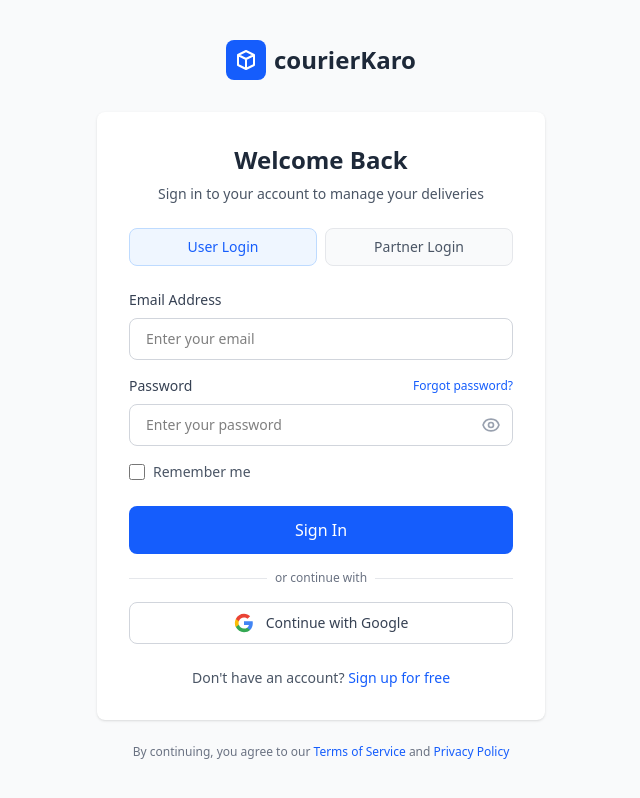
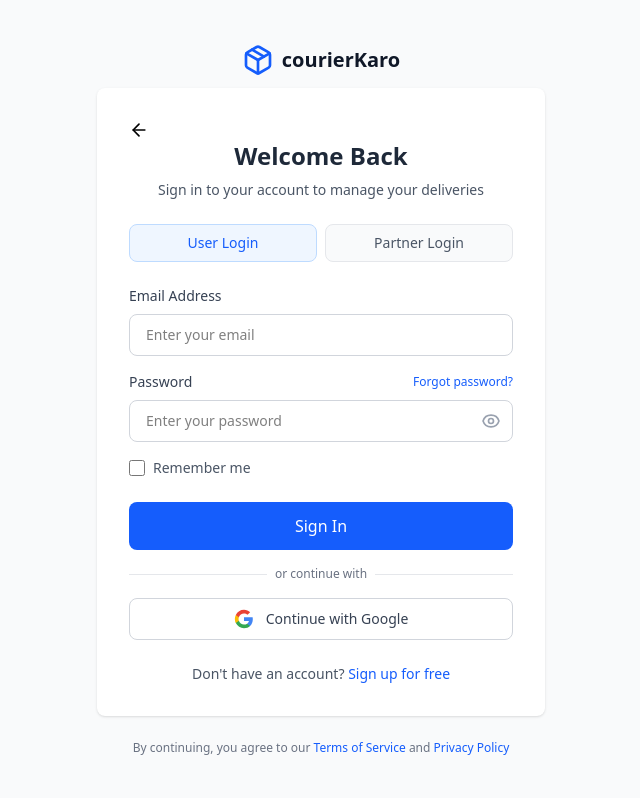
Before and after one commit to Aakarshpandey/CDAC-Courier-Service-Management, a React (Vite) app in the folder Frontend/Courier-Service-Management/: page /login in a window 1280 px wide. Shown: the whole page, without its empty margins (319-959 px from the left). Built offline with nearby package versions, Linux system fonts and the light colour scheme.

Commit message:
changed Logo to Logo Component and added back arrow

```diff
--- /dev/null
+++ b/Frontend/Courier-Service-Management/src/components/Logo/Logo.jsx
@@ -0,0 +1,13 @@
+import { Package } from 'lucide-react';
+import { Link } from 'react-router-dom';
+
+function Logo() {
+    return (
+        <div className="flex items-center space-x-2">
+            <Package className="w-8 h-8 text-blue-600" />
+            <a href="/home" className="text-xl font-bold text-gray-900 hover:text-blue-600 transition">courierKaro</a>
+        </div>
+    )
+}
+
+export default Logo
--- a/Frontend/Courier-Service-Management/src/pages/BecomePartner/BecomePartner.jsx
+++ b/Frontend/Courier-Service-Management/src/pages/BecomePartner/BecomePartner.jsx
@@ -1,6 +1,7 @@
 import React, { useState } from 'react';
 import { ArrowLeft, User, Car, FileText, Briefcase, IndianRupee, Clock, Star, Check } from 'lucide-react';
 import { Link } from 'react-router-dom';
+import Logo from '../../components/Logo/Logo';
 
 
 const BecomePartner = () => {
@@ -51,12 +52,12 @@ const BecomePartner = () => {
     <div className="min-h-screen bg-gray-50">
       {/* Header */}
       <header className="bg-white shadow-sm">
+
         <div className="max-w-7xl mx-auto px-6 py-4 flex items-center justify-between">
+
           <div className="flex items-center gap-2">
-            <div className="w-8 h-8 bg-blue-600 rounded-lg flex items-center justify-center">
-              <div className="w-4 h-4 border-2 border-white rounded"></div>
-            </div>
-            <span className="font-semibold text-xl text-gray-900">courierKaro</span>
+             <a href='/home'><ArrowLeft className="w-5 h-5" /></a>
+            <Logo/>
           </div>
 
           <nav className="hidden md:flex items-center gap-8">
--- a/Frontend/Courier-Service-Management/src/pages/Home/Home.jsx
+++ b/Frontend/Courier-Service-Management/src/pages/Home/Home.jsx
@@ -1,6 +1,7 @@
 import React from 'react';
 import { Package, Clock, Shield, MapPin, Check } from 'lucide-react';
 import { Link } from 'react-router-dom';
+import Logo from '../../components/Logo/Logo';
 
 export default function Home() {
   return (
@@ -10,10 +11,7 @@ export default function Home() {
         <div className="max-w-7xl mx-auto px-4 sm:px-6 lg:px-8">
           <div className="flex justify-between items-center h-16">
             {/* Logo */}
-            <div className="flex items-center space-x-2">
-              <Package className="w-8 h-8 text-blue-600" />
-              <span className="text-xl font-bold text-gray-900">courierKaro</span>
-            </div>
+            <Logo/>
 
             {/* Navigation Links */}
             <div className="hidden md:flex space-x-8">
--- a/Frontend/Courier-Service-Management/src/pages/Login/Login.jsx
+++ b/Frontend/Courier-Service-Management/src/pages/Login/Login.jsx
@@ -1,6 +1,8 @@
 import { useState } from "react";
 import { Link } from "react-router-dom";
+import {ArrowLeft } from "lucide-react";
 import toast from "react-hot-toast";
+import Logo from "../../components/Logo/Logo";
 export default function Login() {
   const [activeTab, setActiveTab] = useState("user");
   const [email, setEmail] = useState("");
@@ -33,31 +35,15 @@ export default function Login() {
     <div className="min-h-screen bg-gray-50 flex items-center justify-center p-4">
       <div className="w-full max-w-md">
         {/* Logo */}
-        <div className="text-center mb-8">
-          <div className="flex items-center justify-center gap-2">
-            <div className="w-10 h-10 bg-blue-600 rounded-lg flex items-center justify-center">
-              <svg
-                className="w-6 h-6 text-white"
-                fill="none"
-                stroke="currentColor"
-                viewBox="0 0 24 24"
-              >
-                <path
-                  strokeLinecap="round"
-                  strokeLinejoin="round"
-                  strokeWidth={2}
-                  d="M20 7l-8-4-8 4m16 0l-8 4m8-4v10l-8 4m0-10L4 7m8 4v10M4 7v10l8 4"
-                />
-              </svg>
-            </div>
-            <span className="text-2xl font-semibold text-gray-800">
-              courierKaro
-            </span>
+          <div className="flex items-center justify-center mb-3">
+
+            <Logo/>
           </div>
-        </div>
+
 
         {/* Main Card */}
         <div className="bg-white rounded-lg shadow-sm p-8">
+          <a href='/home'><ArrowLeft className="w-5 h-5" /></a>
           {/* Welcome Header */}
           <div className="text-center mb-6">
             <h1 className="text-2xl font-bold text-gray-800 mb-2">
--- a/Frontend/Courier-Service-Management/src/pages/Registration/Registration.jsx
+++ b/Frontend/Courier-Service-Management/src/pages/Registration/Registration.jsx
@@ -1,6 +1,7 @@
 import React, { useState } from "react";
-import { Eye, EyeOff, Package, User, Briefcase } from "lucide-react";
+import { Eye, EyeOff, Package, User, Briefcase, ArrowLeft } from "lucide-react";
 import toast from "react-hot-toast";
+import Logo from "../../components/Logo/Logo";
 
 export default function Registration() {
   const [accountType, setAccountType] = useState("personal");
@@ -113,17 +114,14 @@ export default function Registration() {
     <div className="min-h-screen bg-gray-50 flex items-center justify-center p-4">
       <div className="w-full max-w-2xl">
         {/* Header */}
-        <div className="text-center mb-8">
-          <div className="flex items-center justify-center gap-2 mb-6">
-            <Package className="w-8 h-8 text-blue-600" />
-            <span className="text-2xl font-semibold text-gray-800">
-              courierKaro
-            </span>
+         <div className="flex items-center justify-center mb-3">
+
+            <Logo/>
           </div>
-        </div>
 
         {/* Main Form Card */}
         <div className="bg-white rounded-lg shadow-sm p-4 sm:p-8">
+          <a href='/home'><ArrowLeft className="w-5 h-5" /></a>
           <div className="text-center mb-6">
             <h1 className="text-xl sm:text-2xl font-semibold text-gray-800 mb-2">
               Create Your Account
```
